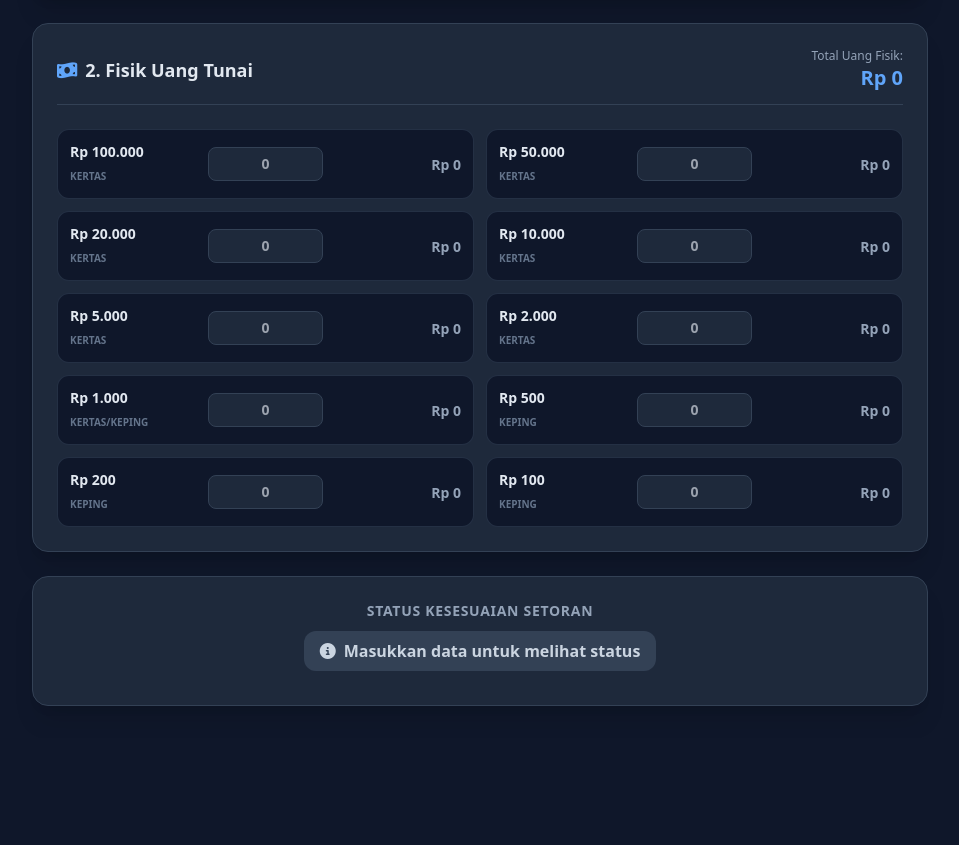
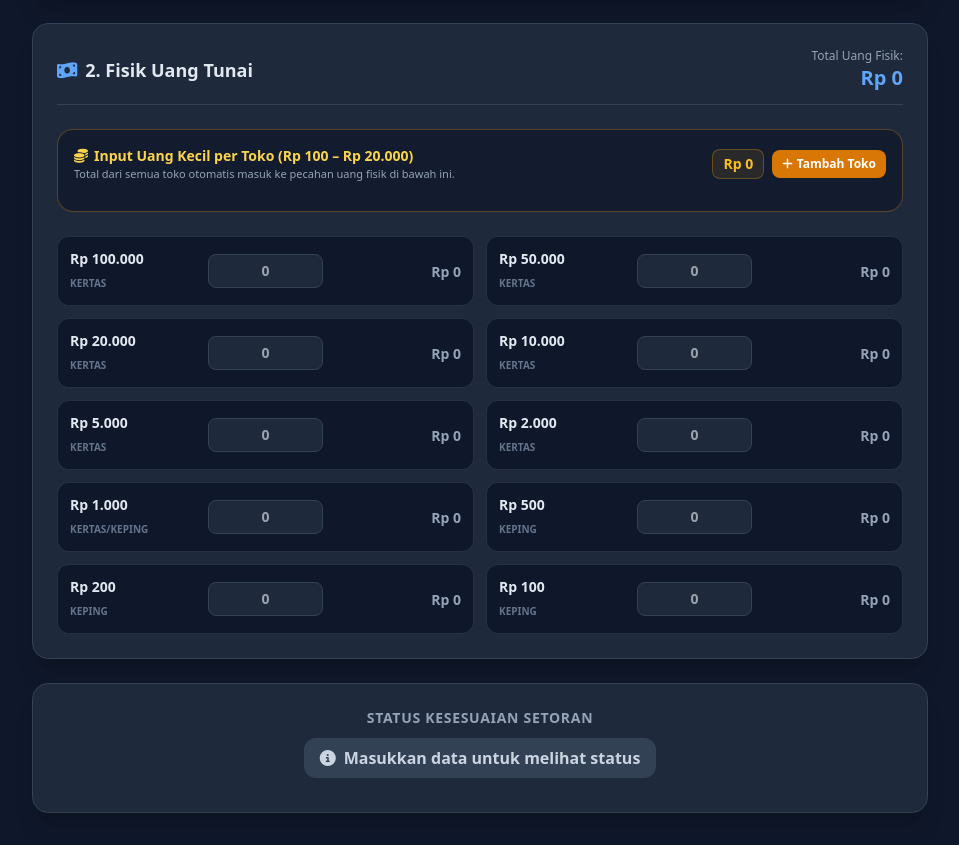
Before and after one commit to rosaroli558-crypto/callculator-collector, a plain HTML site: page index.html in a window 1280 px wide. Shown: the part 1466-2311 px from the top of the page, without its empty margins (160-1119 px from the left). Before the commit the page ends 2204 px from the top, so only its background shows below. Drawn offline with nearby package versions, Linux system fonts and the light colour scheme.

Commit message:
Update index.html

```diff
--- a/index.html
+++ b/index.html
@@ -200,7 +200,7 @@
       </div>
     </section>
 
-    <!-- Pecahan Uang Tunai -->
+  <!-- Pecahan Uang Tunai -->
     <section class="bg-slate-800 border border-slate-700 rounded-2xl p-4 sm:p-6 shadow-xl space-y-4 sm:space-y-6">
       <div class="flex flex-row justify-between items-center border-b border-slate-700 pb-3">
         <h2 class="text-base sm:text-lg font-bold text-slate-200 flex items-center gap-2">
@@ -210,6 +210,32 @@
         <div class="text-right">
           <span class="text-[10px] sm:text-xs text-slate-400 block">Total Uang Fisik:</span>
           <span id="totalCashDisplay" class="text-base sm:text-xl font-black text-blue-400">Rp 0</span>
+        </div>
+      </div>
+
+      <!-- Kolom / Bagian Input Uang Kecil per Toko -->
+      <div class="bg-slate-900/70 border border-amber-500/30 rounded-2xl p-3.5 sm:p-4 space-y-3">
+        <div class="flex flex-wrap justify-between items-center gap-2">
+          <div>
+            <h3 class="text-xs sm:text-sm font-bold text-amber-300 flex items-center gap-1.5">
+              <i class="fa-solid fa-coins"></i> Input Uang Kecil per Toko (Rp 100 – Rp 20.000)
+            </h3>
+            <p class="text-[11px] text-slate-400">
+              Total dari semua toko otomatis masuk ke pecahan uang fisik di bawah ini.
+            </p>
+          </div>
+          <div class="flex items-center gap-2">
+            <span id="smallCashStoreTotalText" class="text-xs sm:text-sm font-black text-amber-400 bg-amber-500/10 border border-amber-500/30 px-2.5 py-1 rounded-lg">
+              Rp 0
+            </span>
+            <button type="button" onclick="addSmallCashStoreRow()" class="px-2.5 py-1.5 bg-amber-600 hover:bg-amber-500 text-white rounded-lg text-xs font-semibold transition flex items-center gap-1">
+              <i class="fa-solid fa-plus"></i> Tambah Toko
+            </button>
+          </div>
+        </div>
+
+        <div id="smallCashStoresContainer" class="space-y-2.5">
+          <!-- Baris toko uang kecil dirender via JS -->
         </div>
       </div>
 
```
